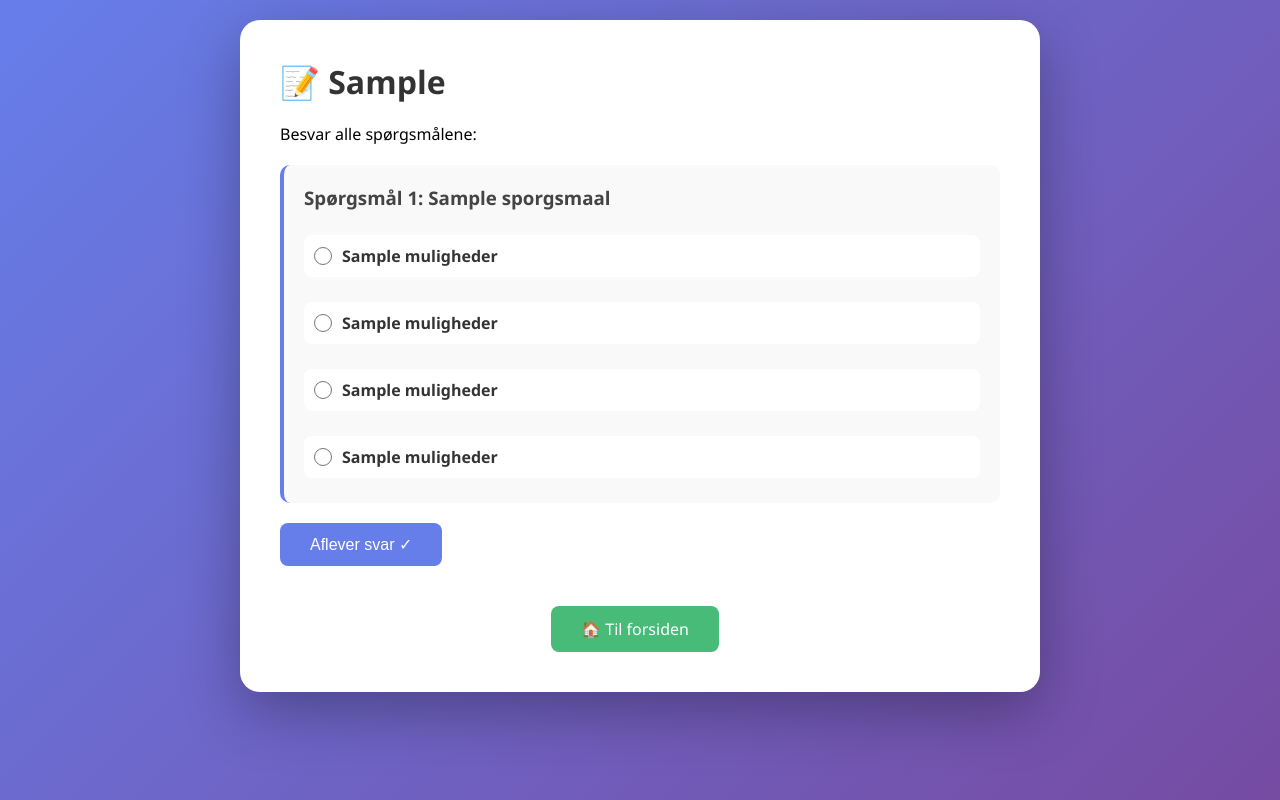
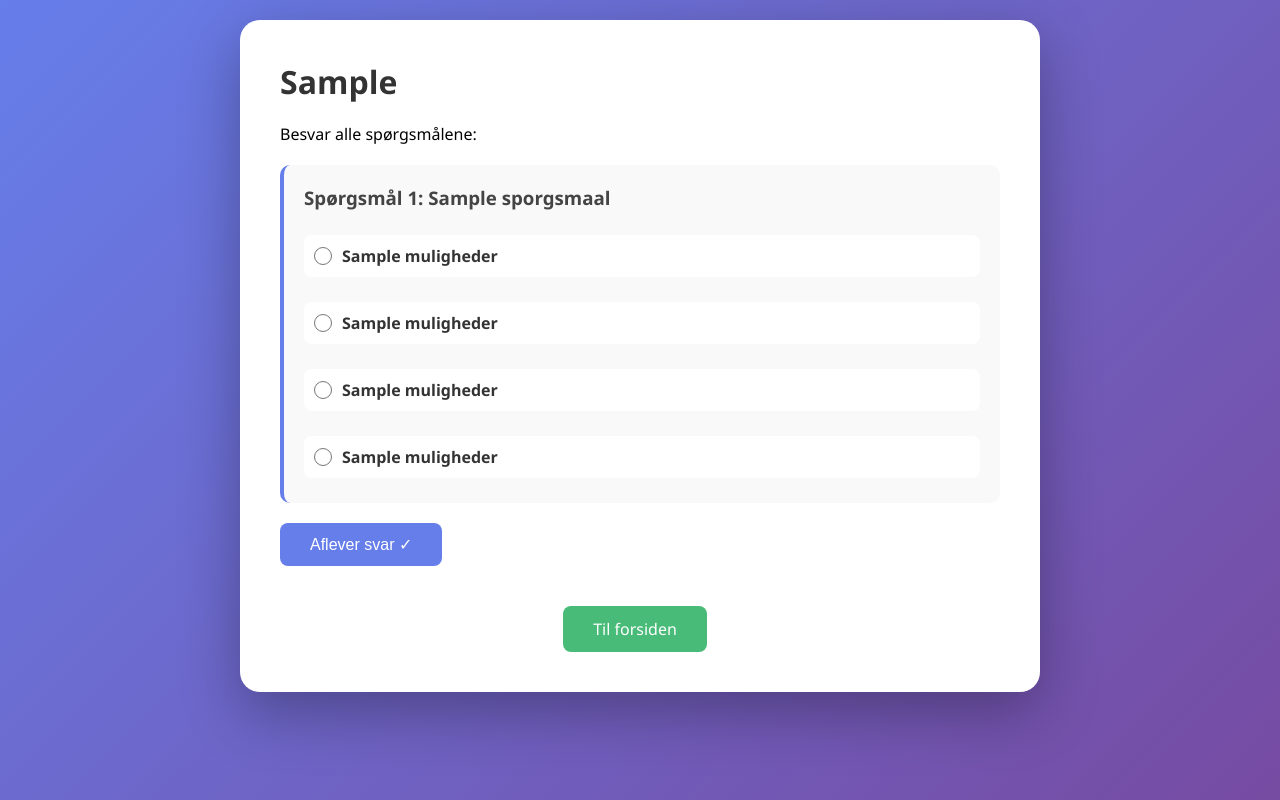
Before and after one commit to sanderwh/QuizHub, a Flask app: template demo/templates/quiz.html in a window 1280 px wide. Run offline with Flask 3, Linux system fonts and the light colour scheme; the template is opened without the code that fills it: most values are stand-ins (such as "Sample title", 1, 10 or a date in 2020).

Commit message:
Remove emoji from quiz title and button text

```diff
--- a/demo/templates/quiz.html
+++ b/demo/templates/quiz.html
@@ -9,7 +9,7 @@
 <body>
     <div class="container">
         <div class="card">
-            <h1>📝 {{ quiz_navn }}</h1>
+            <h1> {{ quiz_navn }}</h1>
             <p>Besvar alle spørgsmålene:</p>
 
             <form method="POST">
@@ -41,7 +41,7 @@
             </form>
 
             <div class="button-group">
-                <a href="/" class="btn btn-secondary">🏠 Til forsiden</a>
+                <a href="/" class="btn btn-secondary"> Til forsiden</a>
             </div>
         </div>
     </div>
```
